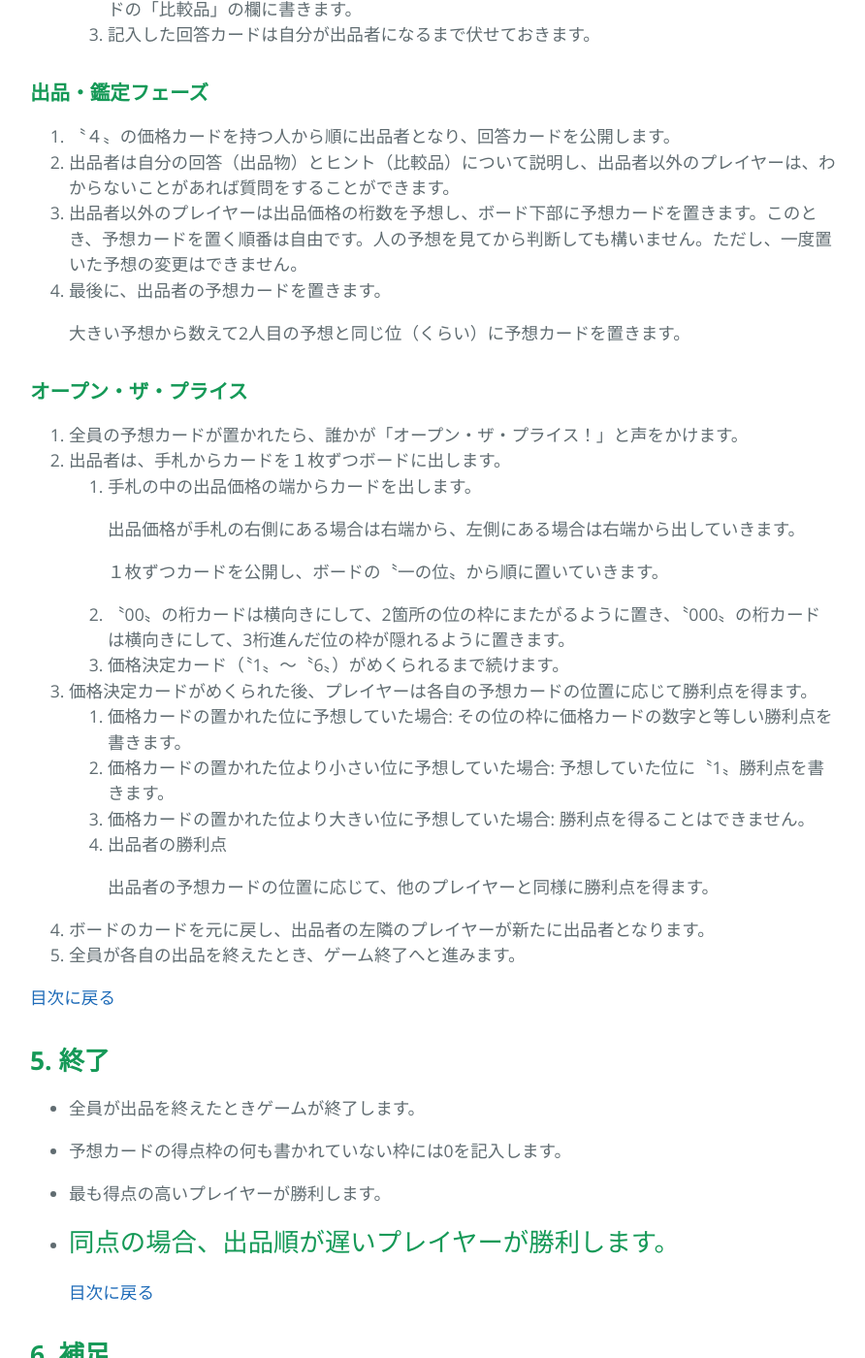
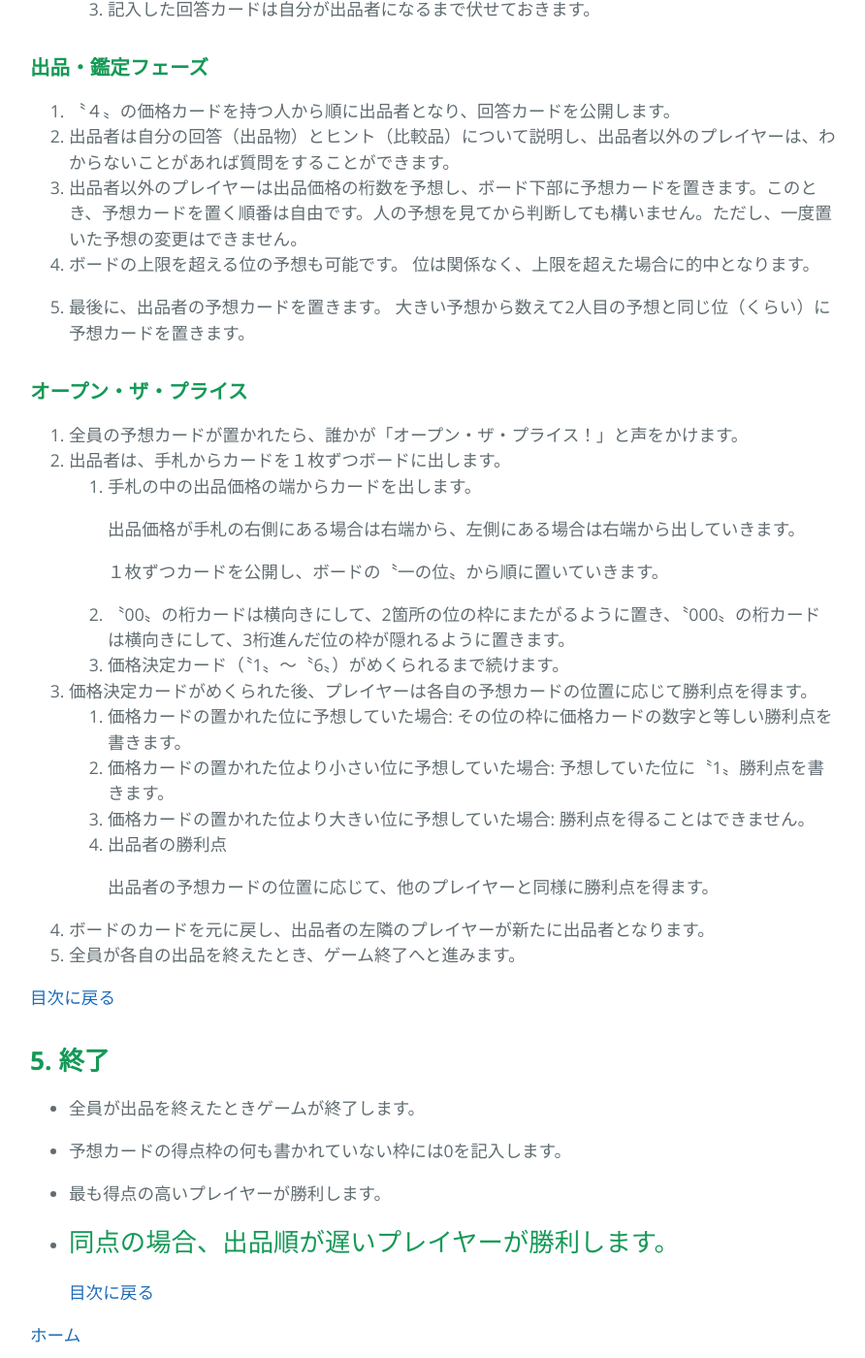
Before and after one commit to kimberleyyyyy/sbc_bg_kim, a Jekyll site: the page built from _games/open-the-price.md, in a window 1280 px wide and 1400 px high, scrolled down 3430 px. Shown: the whole window at 97% size, without its empty margins (193-1085 px from the left). Built offline with Jekyll 4.4.1, drawn with Linux system fonts in a browser that asks for light colours; some of the changed text lies outside the part shown.

Commit message:
文言修正

```diff
--- a/_games/open-the-price.md
+++ b/_games/open-the-price.md
@@ -28,7 +28,6 @@ lang: ja
 3. [準備](#3-準備)
 4. [進行](#4-進行)
 5. [終了](#5-終了)
-6. [補足](#6-補足)
 
 ## **1. ストーリー**
 
@@ -129,9 +128,12 @@ lang: ja
 1. 〝４〟の価格カードを持つ人から順に出品者となり、回答カードを公開します。
 2. 出品者は自分の回答（出品物）とヒント（比較品）について説明し、出品者以外のプレイヤーは、わからないことがあれば質問をすることができます。
 3. 出品者以外のプレイヤーは出品価格の桁数を予想し、ボード下部に予想カードを置きます。このとき、予想カードを置く順番は自由です。人の予想を見てから判断しても構いません。ただし、一度置いた予想の変更はできません。
-4. 最後に、出品者の予想カードを置きます。
+4. ボードの上限を超える位の予想も可能です。
+   位は関係なく、上限を超えた場合に的中となります。
 
-    大きい予想から数えて2人目の予想と同じ位（くらい）に予想カードを置きます。
+5. 最後に、出品者の予想カードを置きます。
+   大きい予想から数えて2人目の予想と同じ位（くらい）に予想カードを置きます。
+
 
 ### **オープン・ザ・プライス**
 1. 全員の予想カードが置かれたら、誰かが「オープン・ザ・プライス！」と声をかけます。
@@ -168,11 +170,4 @@ lang: ja
 ---
 [目次に戻る](#目次)
 
-## **6. 補足**
-- ボードの上限を超える位の予想も可能です。
-
-位は関係なく、上限を超えた場合に的中となります。
-
-[目次に戻る](#目次)
-
 [ホーム](./)
```
